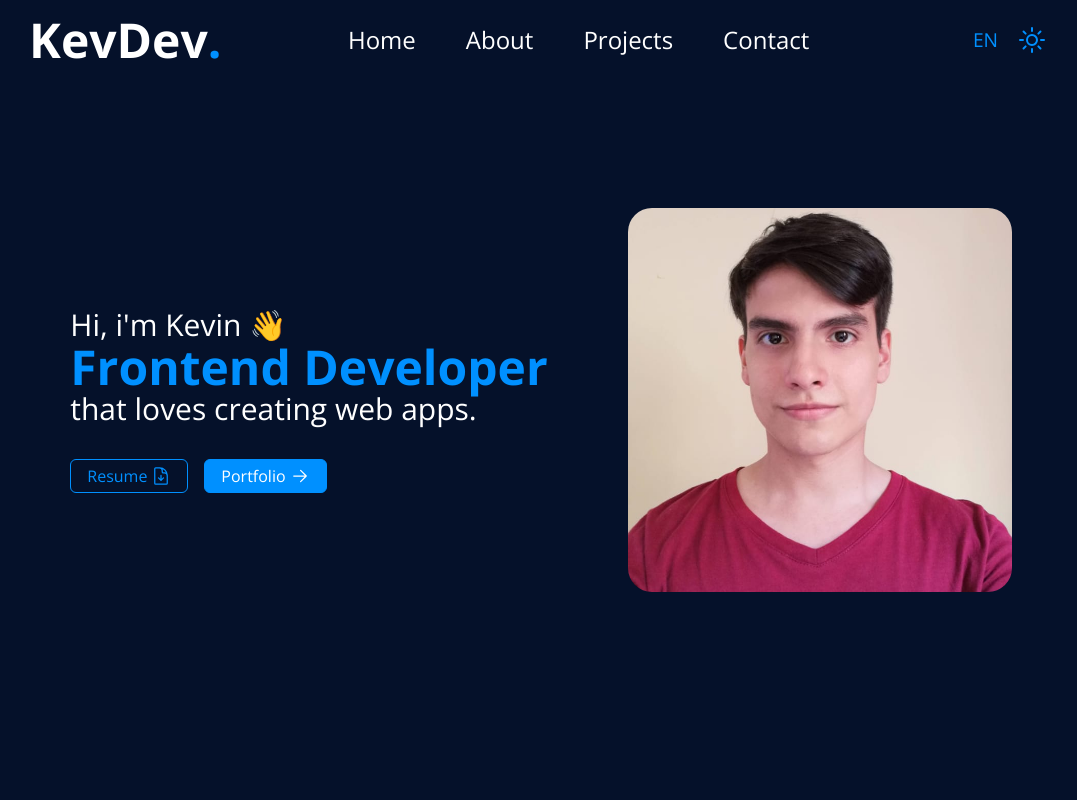
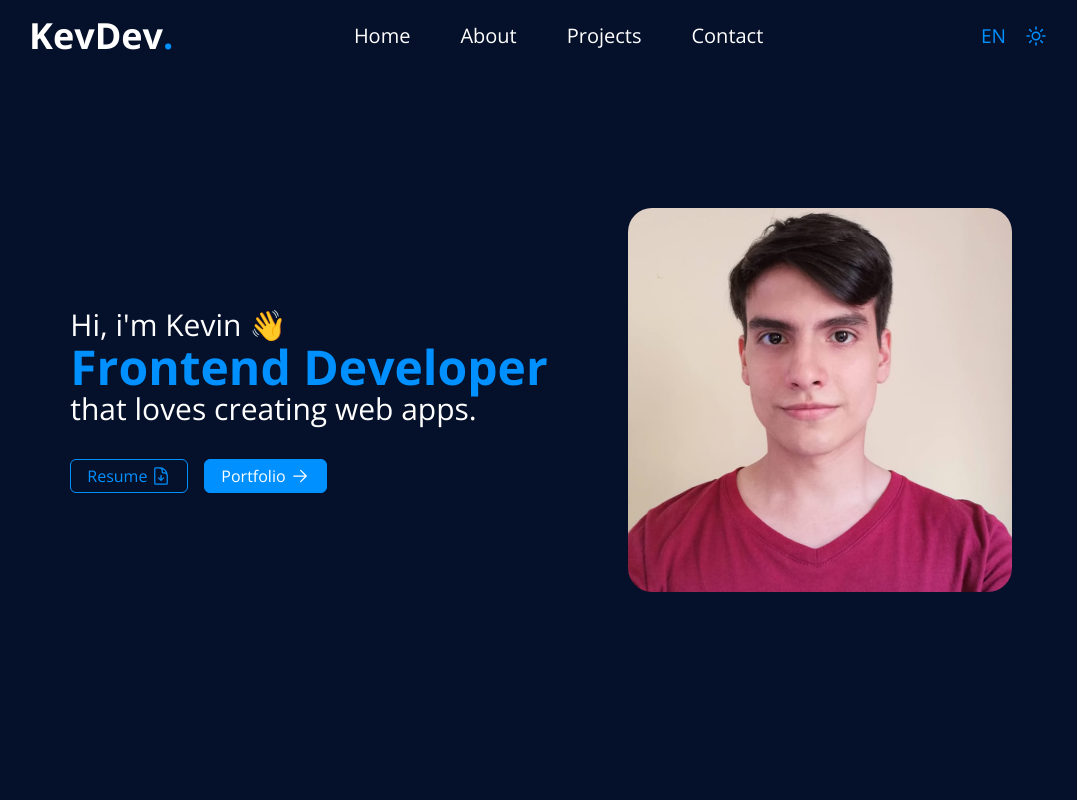
Before and after one commit to kevin3080/Portfolio, a React (Vite) app: page / in a window 1280 px wide. Shown: the top 800 px of the page, without its empty margins (99-1176 px from the left). Built offline with nearby package versions, Linux system fonts and the light colour scheme.

Commit message:
ajustando responsive navbar

```diff
--- a/src/Components/Navbar.tsx
+++ b/src/Components/Navbar.tsx
@@ -14,7 +14,7 @@ export const Navbar = () => {
    return (
       <div className="fixed w-full ">
          <header className="container mx-auto w-[90%] md:w-[80%] sm:w-[90%] lg:w-[80%] flex items-center justify-between p-4 pl-0 pr-0 bg-[#05112a]">
-            <h2 className="text-4xl lg:text-5xl font-bold bold z-10 md:text-4xl">
+            <h2 className="text-4xl font-bold bold z-10 md:text-4xl">
                KevDev<strong>.</strong>
             </h2>
             <div className="lg:hidden overflow-hidden z-10">
@@ -33,25 +33,25 @@ export const Navbar = () => {
             >
                <a
                   href=""
-                  className="nav-link text-white text-3xl lg:text-2xl p-3  font-bold block mb-8 lg:inline lg:mr-6"
+                  className="nav-link text-white text-xl p-3  font-bold block mb-8 lg:inline lg:mr-6"
                >
                   <Translation translationKey="nav.home" />
                </a>
                <a
                   href=""
-                  className="nav-link text-white text-3xl lg:text-2xl p-3 font-bold block mb-8 lg:inline lg:mr-6"
+                  className="nav-link text-white text-xl p-3 font-bold block mb-8 lg:inline lg:mr-6"
                >
                   <Translation translationKey="nav.about" />
                </a>
                <a
                   href=""
-                  className="nav-link text-white text-3xl lg:text-2xl p-3 font-bold block mb-8 lg:inline lg:mr-6"
+                  className="nav-link text-white text-xl p-3 font-bold block mb-8 lg:inline lg:mr-6"
                >
                   <Translation translationKey="nav.projects" />
                </a>
                <a
                   href=""
-                  className="nav-link text-white text-3xl lg:text-2xl p-3 font-bold block mb-8 lg:inline lg:mr-6"
+                  className="nav-link text-white text-xl p-3 font-bold block mb-8 lg:inline lg:mr-6"
                >
                   <Translation translationKey="nav.contact" />
                </a>
@@ -63,7 +63,7 @@ export const Navbar = () => {
                         viewBox="0 0 24 24"
                         strokeWidth={1.5}
                         stroke="currentColor"
-                        className="w-10 h-10"
+                        className="w-6 h-6"
                      >
                         <path
                            strokeLinecap="round"
@@ -72,10 +72,7 @@ export const Navbar = () => {
                         />
                      </svg>
                   </button>
-                  <button
-                     className="language-button text-2xl"
-                     onClick={toggleLanguage}
-                  >
+                  <button className="language-button" onClick={toggleLanguage}>
                      {language === 'en' ? 'EN' : 'ES'}
                   </button>
                </div>
@@ -91,7 +88,7 @@ export const Navbar = () => {
                      viewBox="0 0 24 24"
                      strokeWidth={1.5}
                      stroke="currentColor"
-                     className="w-8 h-8"
+                     className="w-6 h-6"
                   >
                      <path
                         strokeLinecap="round"
```
